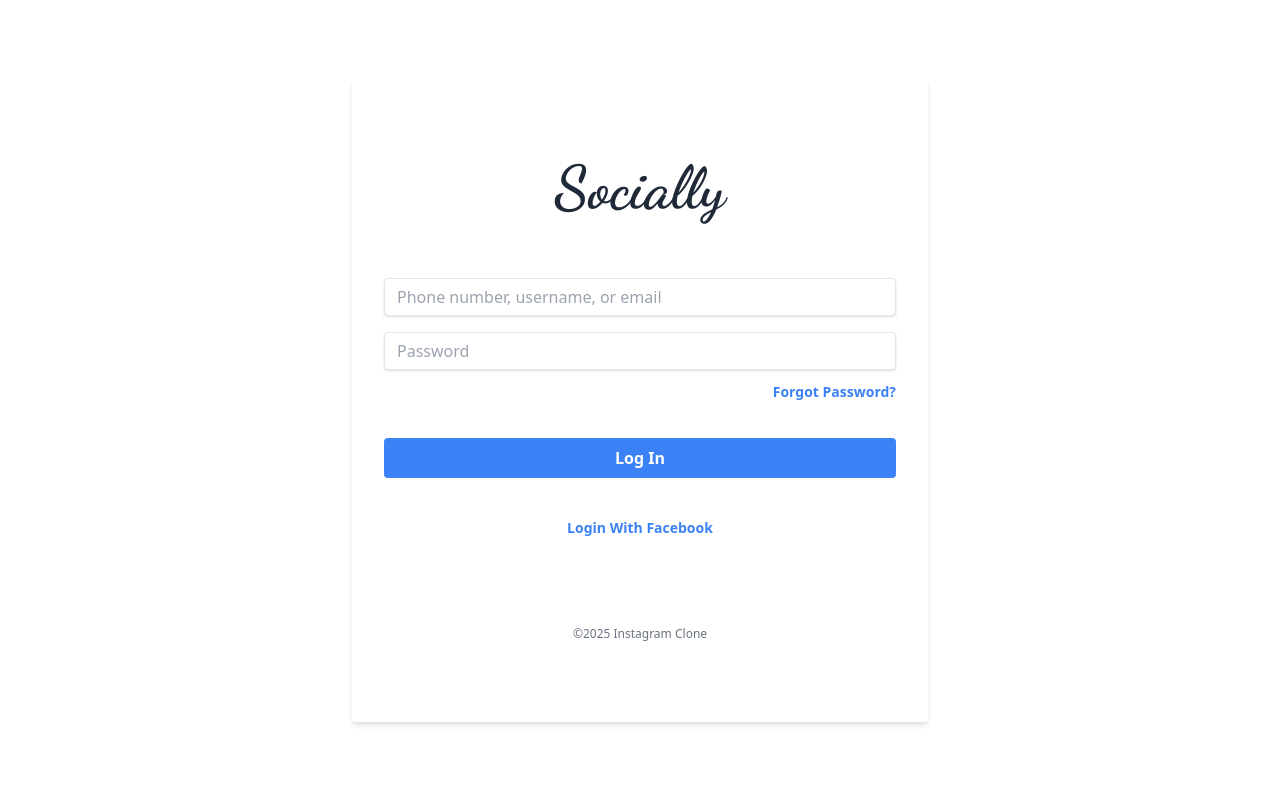
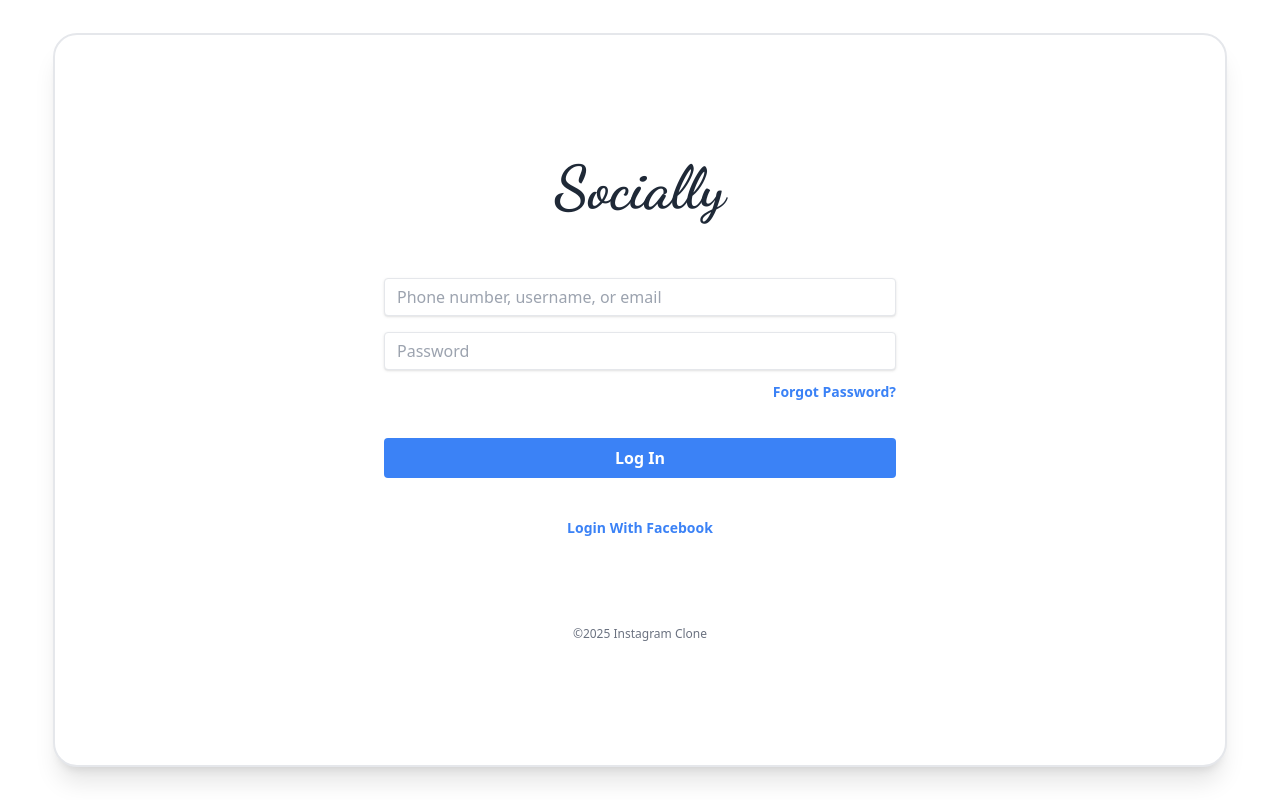
Before and after one commit to hk2201/instaClone, a React (Create React App) app in the folder frontend/socially/: page / in a window 1280 px wide. Built offline with nearby package versions, Linux system fonts and the light colour scheme.

Commit message:
Draft - Final UI for pages throughout

```diff
--- a/frontend/socially/src/pages/LoginPage.jsx
+++ b/frontend/socially/src/pages/LoginPage.jsx
@@ -3,8 +3,9 @@ import Title from "../components/Title";
 function LoginPage() {
   return (
     <div className="flex justify-center items-center h-screen white-100">
-      <div class="bg-white shadow-md rounded w-full max-w-xl py-20">
-        <div className="flex justify-center pb-10">
+      <div class="bg-white shadow-xl rounded-3xl border-2 size-11/12 flex justify-center items-center ">
+        <div className="rounded w-full max-w-xl">
+          <div className="flex justify-center pb-10 ">
             <Title />
           </div>
           <form class="px-8 pt-5 pb-8 mb-4">
@@ -48,7 +49,10 @@ function LoginPage() {
               </a>
             </div>
           </form>
-        <p class="text-center text-gray-500 text-xs">&copy;2025 Instagram Clone</p>
+          <p class="text-center text-gray-500 text-xs">
+            &copy;2025 Instagram Clone
+          </p>
+        </div>
       </div>
     </div>
   );
```
Lines whose indentation alone changed are shown as unchanged.
